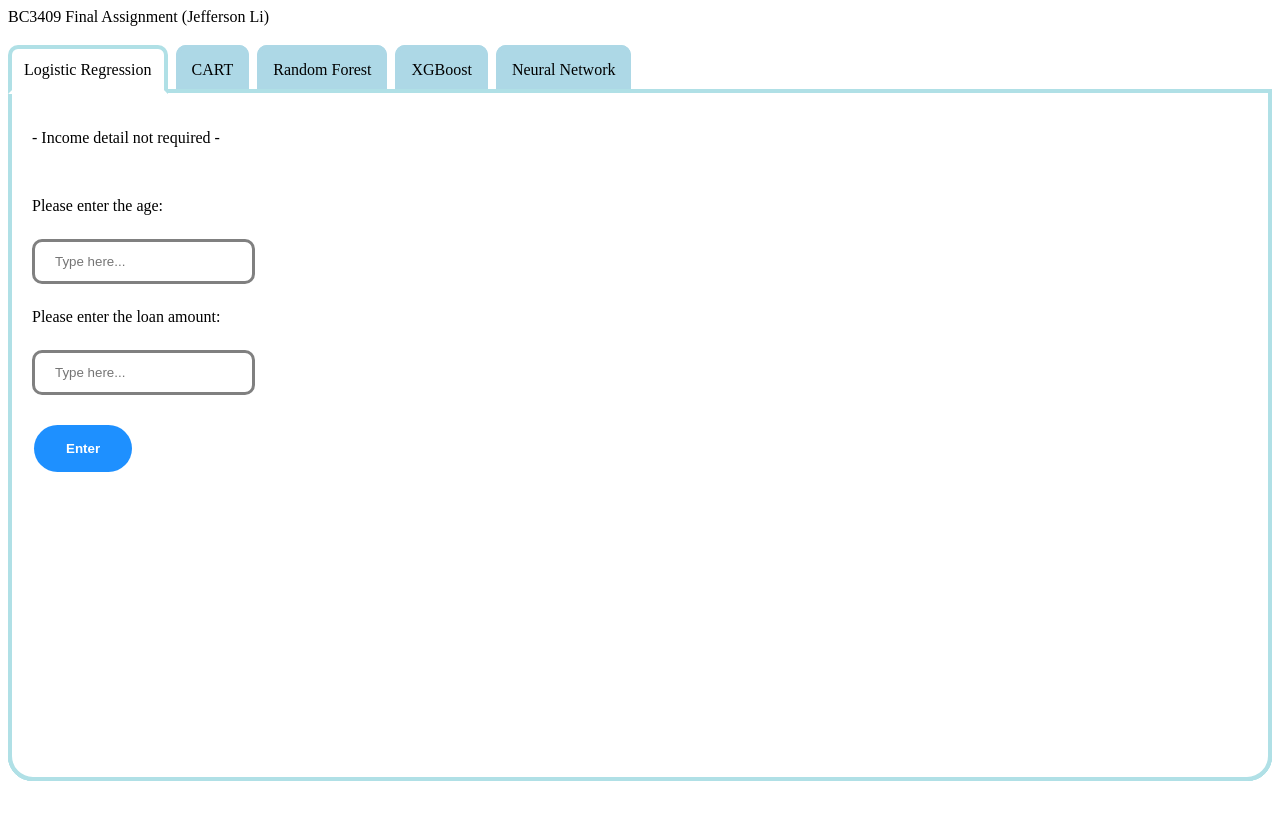
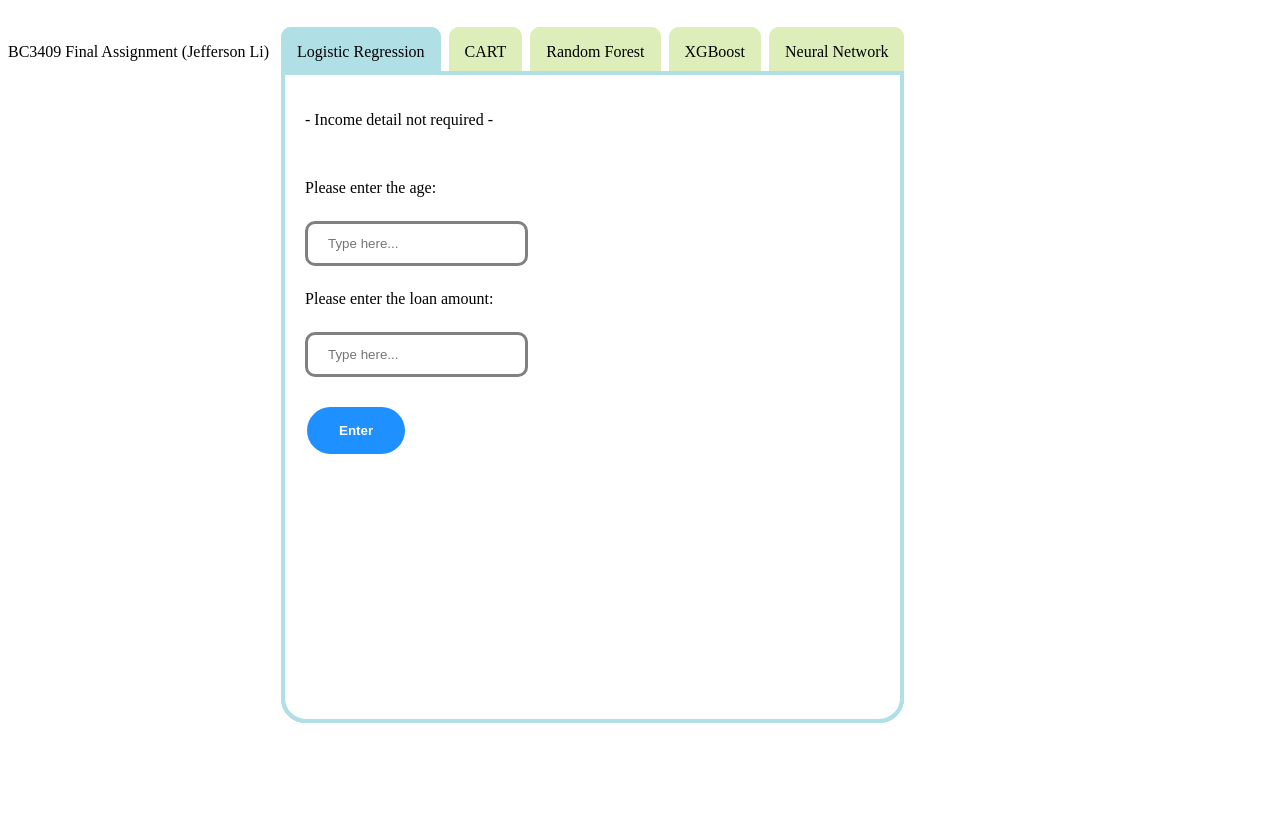
Before and after one commit to JLZJ/BC3409-Final-Assignment, a Flask app: page / in a window 1280 px wide, after a click on "Logistic Regression". After the commit the page ends 723 px from the top, so only its background shows below. Run offline with Flask 2, Linux system fonts and the light colour scheme.

Commit message:
Update stylesheet.css

```diff
--- a/BC3409 Final Assignment Heroku/static/styles/stylesheet.css
+++ b/BC3409 Final Assignment Heroku/static/styles/stylesheet.css
@@ -1,18 +1,26 @@
+.header {
+  font-weight: bold;
+  font-size: larger;
+  padding-left: 20px;
+}
 .tabs {
   position: relative;
-  min-height: 90vh; /* This part sucks */
+  min-height: 85vh;
+  max-width: 50hh;
   clear: both;
   margin: 35px 0;
+  display: inline-flex;
+  right: -8px;
 }
 .tab {
   float: left;
 }
 .tab label {
-  background: lightblue;
+  background: #deb;
   border-top-right-radius: 10px;
   border-top-left-radius: 10px;
   padding: 12px;
-  border: 4px solid lightblue;
+  border: 4px solid #deb;
   margin-left: 8px;
   position: relative;
   left: -8px;
@@ -26,7 +34,7 @@
   top: 28px;
   left: 0;
   background: white;
-  right: 0;
+  right: 8px;
   bottom: 0;
   padding: 20px;
   border: 4px solid powderblue;
@@ -51,16 +59,22 @@ input[type=number] {
   border-radius: 10px;
 }
 input[type=number]:focus {
-  border: 3px solid black;
-  background-color: lightblue;
+  border: 3px solid #111;
+  background-color: #efe;
 }
 [type=radio]:checked ~ label {
-  background: white;
+  background: powderblue;
+
   border: 4px solid powderblue;
-  border-bottom: 4px solid white;
-
+  border-bottom: 0px;
   z-index: 2;
 }
+
 [type=radio]:checked ~ label ~ .content {
   z-index: 1;
 }
+
+.italicize {
+  font-size: small;
+  font-style: italic;
+}
```
